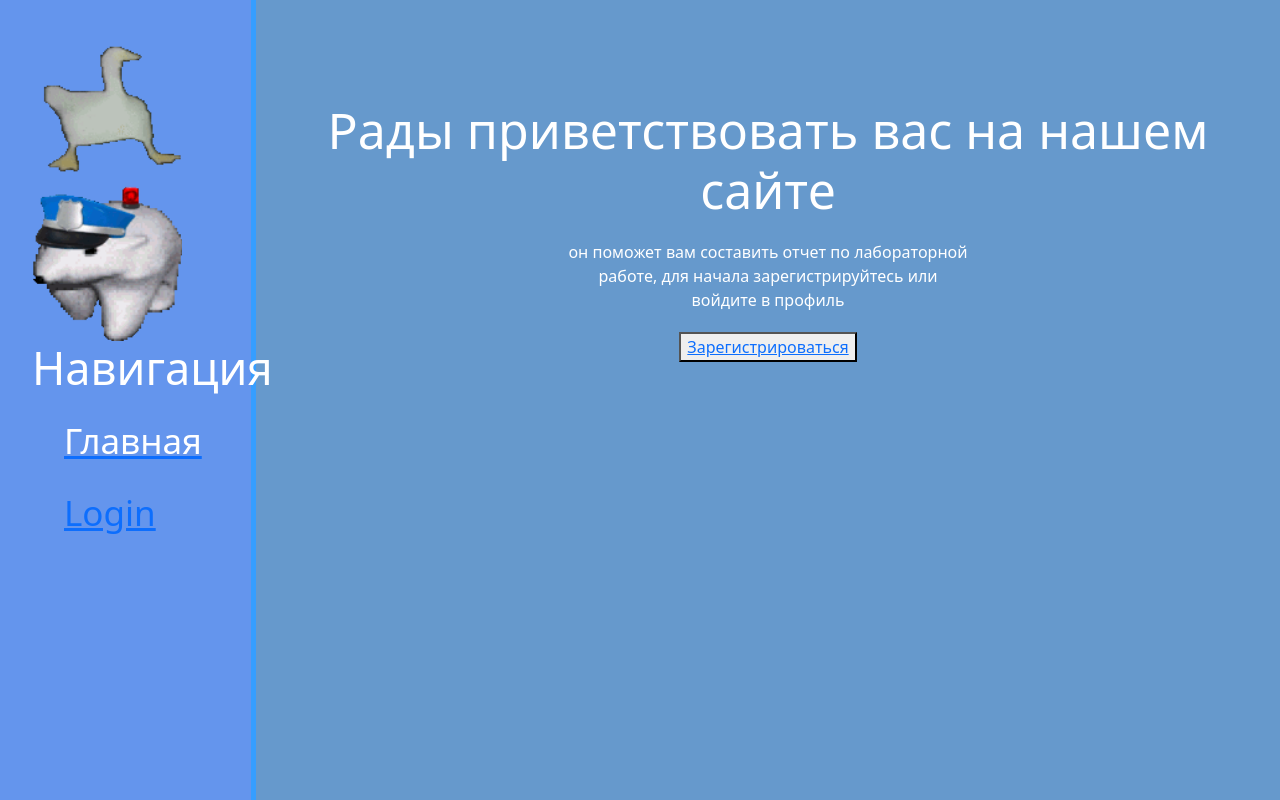
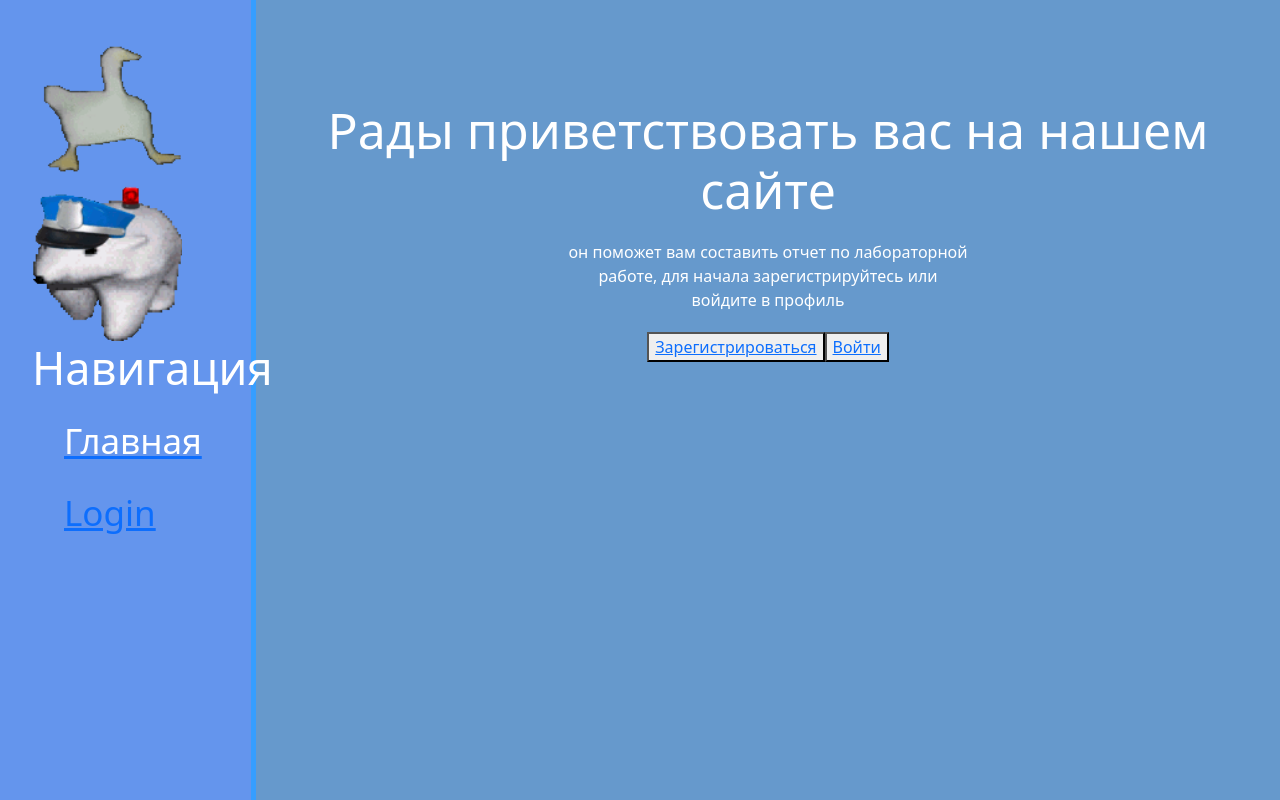
Before and after one commit to 21xxone/Kursa4, a Django app: page / in a window 1280 px wide. Run offline with Django 4.2, Linux system fonts and the light colour scheme; some libraries are stand-ins or nearby versions.

Commit message:
Update home.html

```diff
--- a/lab_generation/testapp/templates/testapp/home.html
+++ b/lab_generation/testapp/templates/testapp/home.html
@@ -4,6 +4,6 @@
 <div class="features">
     <h1>Рады приветствовать вас на нашем сайте</h1>
     <p>он поможет вам составить отчет по лабораторной работе, для начала зарегистрируйтесь или войдите в профиль</p>
-    <a href="{% url 'register' %}"><button type="submit">Зарегистрироваться</a>
+    <a href="{% url 'register' %}"><button type="submit">Зарегистрироваться</a><a href="{% url 'login' %}"><button type="submit">Войти</a>
 </div>
 {% endblock %}
```
